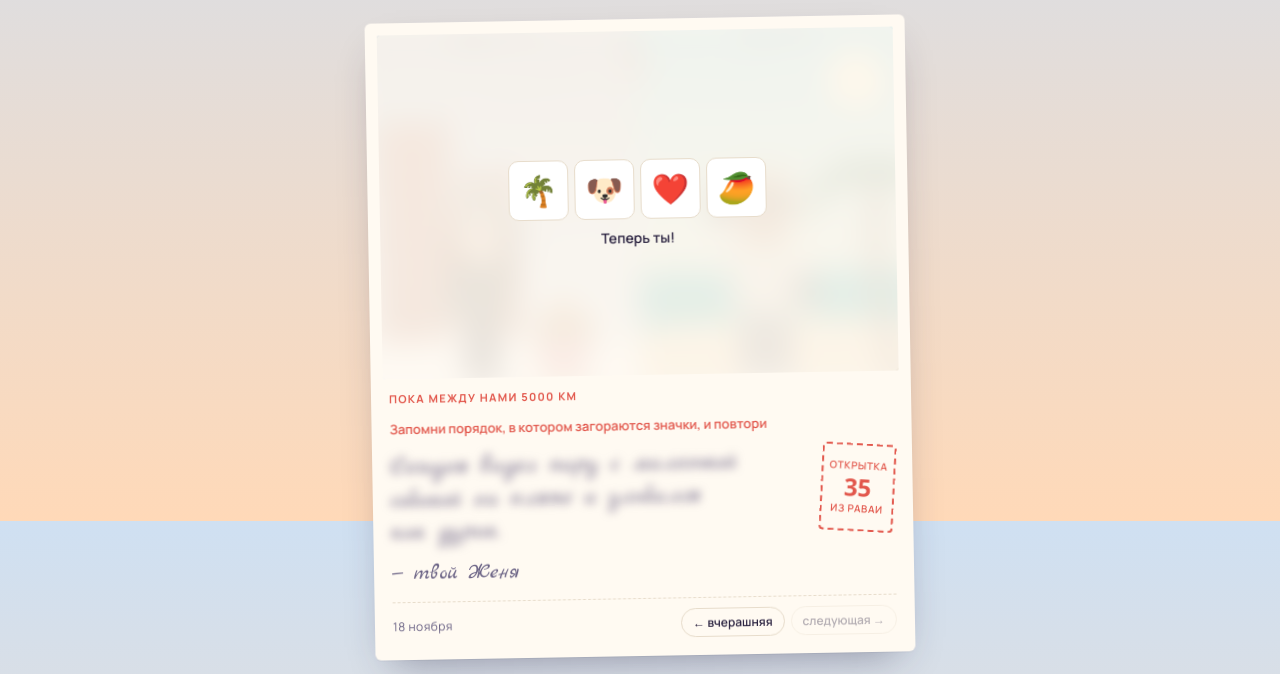
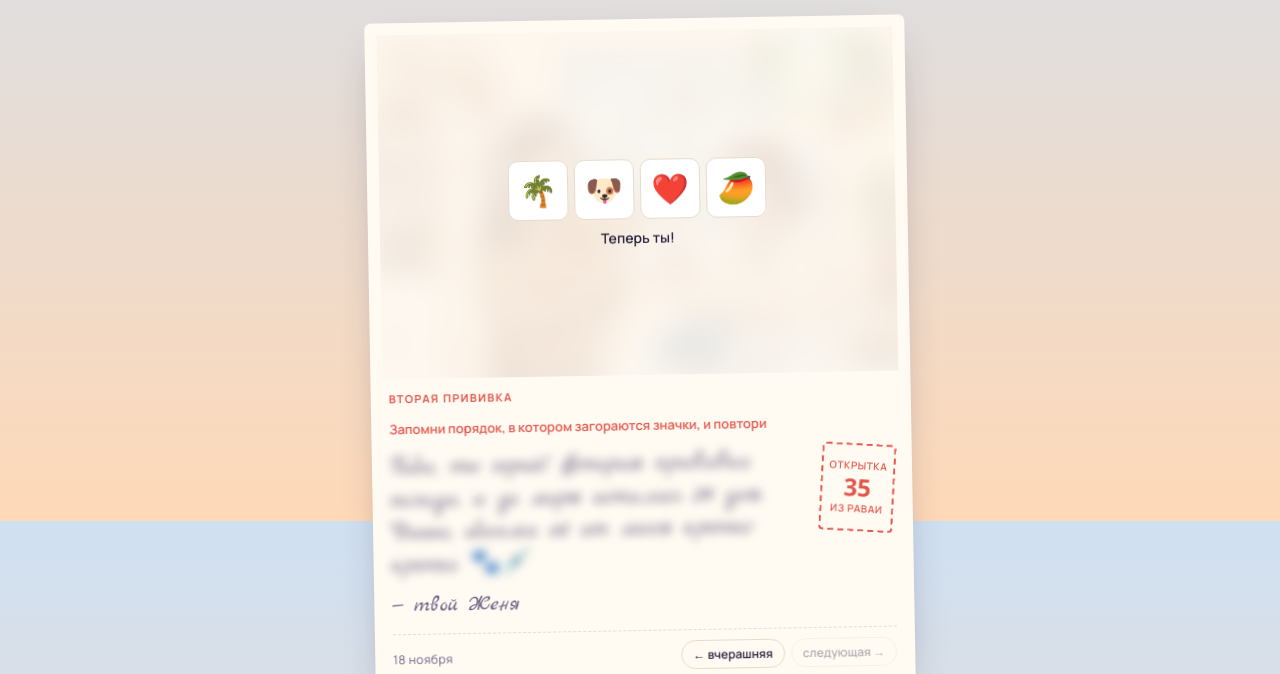
Before and after one commit to cody-surf-dev/dg-luna-2026, a plain HTML site: page index.html in a window 1280 px wide. Shown: the part 279-953 px from the top of the page. Drawn offline with Linux system fonts and the light colour scheme; a web font is replaced by a local one.

Commit message:
Открытка №35: «Вторая прививка» Габи
Co-Authored-By: Claude Opus 5.5 <noreply@anthropic.com>
Claude-Session: https://claude.ai/code/session_013rjPoG3Myfb3E1Fihanq9L

```diff
--- a/index.html
+++ b/index.html
@@ -169,7 +169,7 @@ footer{text-align:center;font-size:12px;color:var(--ink-soft)}
 
 <script>
 // ===== Настройки =====
-const PAGE_VER="1794812995";
+const PAGE_VER="1794958079";
 const TEST = location.hash==="#zhenya-test"; // тестовый режим
 const ARRIVAL = new Date("2026-12-12T12:00:00+07:00"); // дата приезда (время Пхукета)
 const START   = new Date("2026-10-15T06:00:00+08:00"); // день запуска странички
@@ -239,6 +239,7 @@ const IMAGES = {
   16: {src:"img/16.jpg", title:"Ужин через 5000 км", msg:"Мы с тобой едим чипсы в одно время — значит, ужинаем вместе 🥔 Чокаюсь с тобой через 5000 км. Габи, не выпрашивай, тебе нельзя 😄"},
   21: {src:"img/21.jpg", title:"Сериал и покер", msg:"Ты с сериалом, я с покером, а машем друг другу всё равно. Скоро будем на одном диване."},
   33: {src:"img/33.jpg", title:"Две недели ближе", msg:"Зачеркнул 25-е и обвёл 12-е. Минус две недели разлуки — осталось 26 дней. Габи, собирай чемодан 🐾"},
+  35: {src:"img/35.jpg", title:"Вторая прививка", msg:"Габи, ты герой! Вторая прививка позади, и до моря осталось 24 дня. Даша, обними её от меня крепко-крепко 🐾💉"},
 };
 
 // ===== Утилиты =====
```
Also changed, not shown: img/35.jpg (added), version.txt.
